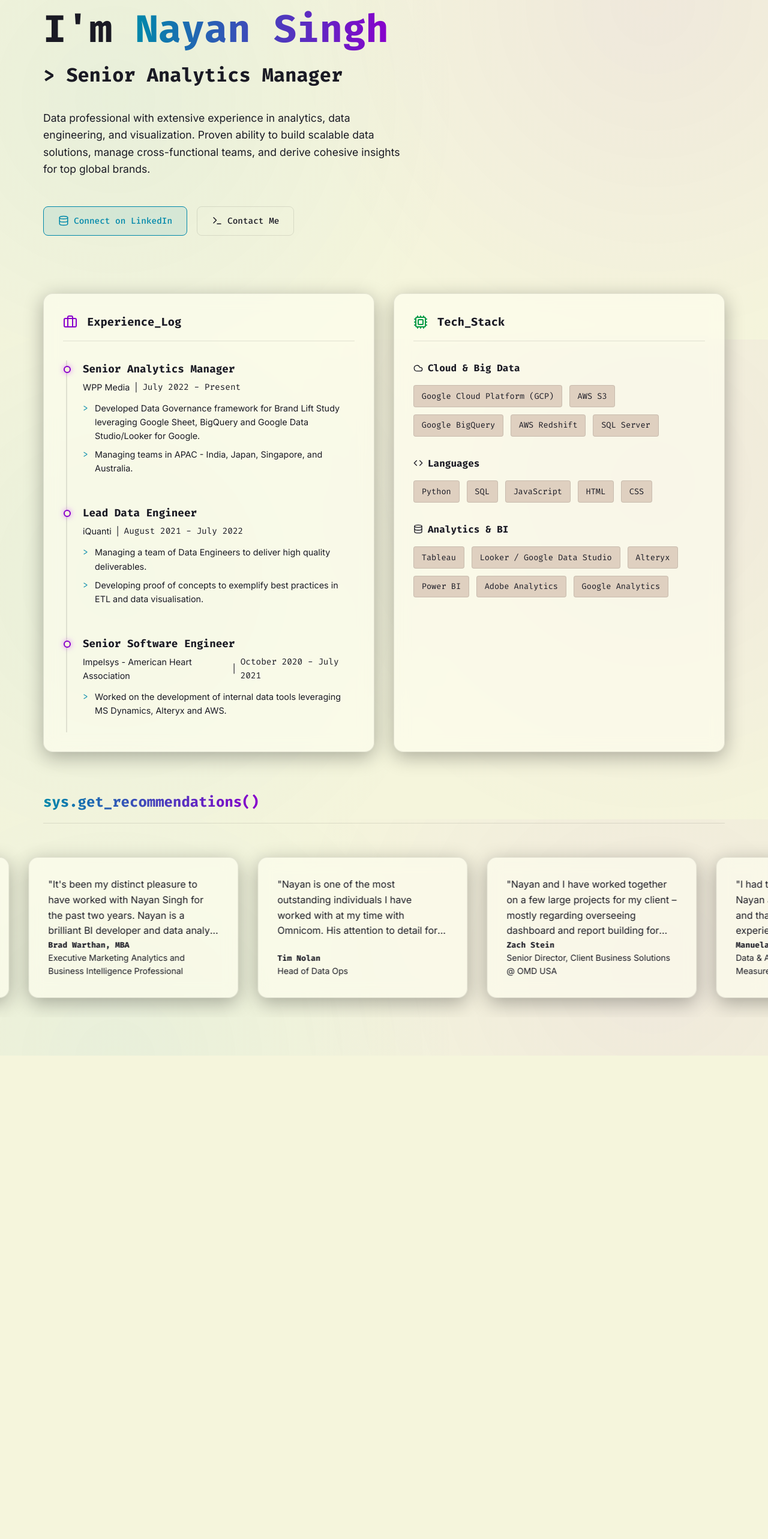
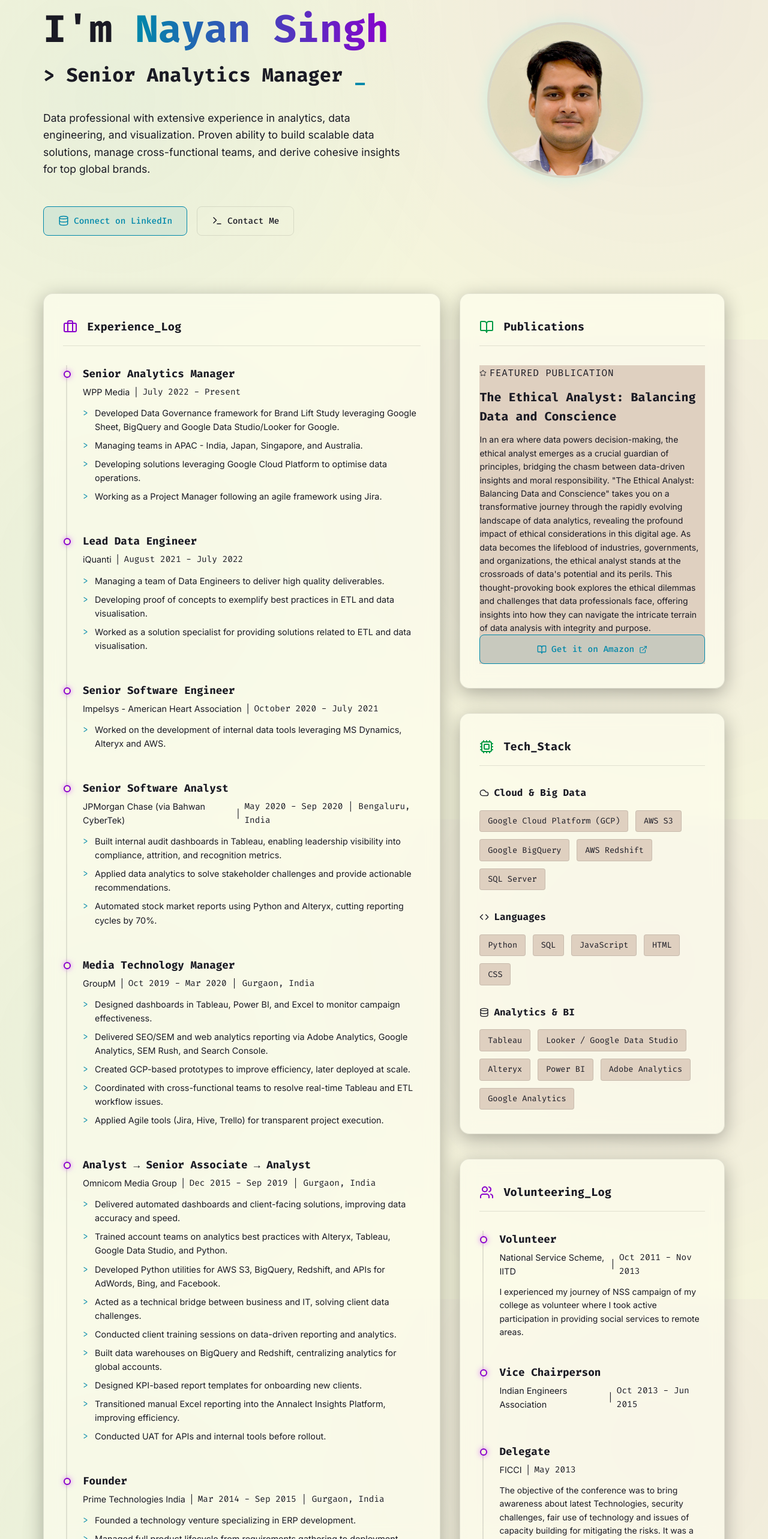
Before and after one commit to inayansingh/nayansingh, a React (Vite) app: page / in a window 1280 px wide. Shown: the part 234-2800 px from the top of the page at 60% size. Before the commit the page ends 1994 px from the top, so only its background shows below. Built offline with nearby package versions, Linux system fonts and the light colour scheme.

Commit message:
feat: enhance hero layout, photo, and update publications ui

```diff
--- a/index.html
+++ b/index.html
@@ -4,7 +4,7 @@
     <meta charset="UTF-8" />
     <link rel="icon" type="image/svg+xml" href="/vite.svg" />
     <meta name="viewport" content="width=device-width, initial-scale=1.0" />
-    <title>portfolio</title>
+    <title>Nayan Singh | Portfolio</title>
   </head>
   <body>
     <div id="root"></div>
--- a/src/data/userData.js
+++ b/src/data/userData.js
@@ -46,23 +46,84 @@ export const userData = {
     },
     {
       role: "Senior Software Analyst",
-      company: "Bahwan CyberTek Consulting - JPMorgan Chase & Co",
-      period: "May 2020 - October 2020",
+      company: "JPMorgan Chase (via Bahwan CyberTek)",
+      period: "May 2020 - Sep 2020 | Bengaluru, India",
       highlights: [
-        "Developing internal audit dashboard for Managers.",
-        "Solving management problems leveraging data analytics and Tableau.",
-        "Automating manual stock market reports for BAU teams using Alteryx and Python."
+        "Built internal audit dashboards in Tableau, enabling leadership visibility into compliance, attrition, and recognition metrics.",
+        "Applied data analytics to solve stakeholder challenges and provide actionable recommendations.",
+        "Automated stock market reports using Python and Alteryx, cutting reporting cycles by 70%."
       ]
     },
     {
-      role: "Media Activation Manager",
+      role: "Media Technology Manager",
       company: "GroupM",
-      period: "October 2019 - March 2020",
+      period: "Oct 2019 - Mar 2020 | Gurgaon, India",
       highlights: [
-        "Created Analytics Dashboards in Excel, Tableau and Power BI.",
-        "Responsible for Cleaning, Manipulating, and Processing large datasets along with EDA, Data modelling, and Enterprise deployment using BigQuery or Redshift.",
-        "Created scalable application prototypes to drive efficiency and enterprise deployment in GCP."
+        "Designed dashboards in Tableau, Power BI, and Excel to monitor campaign effectiveness.",
+        "Delivered SEO/SEM and web analytics reporting via Adobe Analytics, Google Analytics, SEM Rush, and Search Console.",
+        "Created GCP-based prototypes to improve efficiency, later deployed at scale.",
+        "Coordinated with cross-functional teams to resolve real-time Tableau and ETL workflow issues.",
+        "Applied Agile tools (Jira, Hive, Trello) for transparent project execution."
       ]
+    },
+    {
+      role: "Analyst → Senior Associate → Analyst",
+      company: "Omnicom Media Group",
+      period: "Dec 2015 - Sep 2019 | Gurgaon, India",
+      highlights: [
+        "Delivered automated dashboards and client-facing solutions, improving data accuracy and speed.",
+        "Trained account teams on analytics best practices with Alteryx, Tableau, Google Data Studio, and Python.",
+        "Developed Python utilities for AWS S3, BigQuery, Redshift, and APIs for AdWords, Bing, and Facebook.",
+        "Acted as a technical bridge between business and IT, solving client data challenges.",
+        "Conducted client training sessions on data-driven reporting and analytics.",
+        "Built data warehouses on BigQuery and Redshift, centralizing analytics for global accounts.",
+        "Designed KPI-based report templates for onboarding new clients.",
+        "Transitioned manual Excel reporting into the Annalect Insights Platform, improving efficiency.",
+        "Conducted UAT for APIs and internal tools before rollout."
+      ]
+    },
+    {
+      role: "Founder",
+      company: "Prime Technologies India",
+      period: "Mar 2014 - Sep 2015 | Gurgaon, India",
+      highlights: [
+        "Founded a technology venture specializing in ERP development.",
+        "Managed full product lifecycle from requirements gathering to deployment.",
+        "Delivered customized ERP solutions to local businesses, gaining hands-on entrepreneurial experience."
+      ]
+    }
+  ],
+  volunteering: [
+    {
+      role: "Volunteer",
+      organization: "National Service Scheme, IITD",
+      period: "Oct 2011 - Nov 2013",
+      domain: "Environment",
+      description: "I experienced my journey of NSS campaign of my college as volunteer where I took active participation in providing social services to remote areas."
+    },
+    {
+      role: "Vice Chairperson",
+      organization: "Indian Engineers Association",
+      period: "Oct 2013 - Jun 2015",
+      domain: "Science and Technology",
+      description: ""
+    },
+    {
+      role: "Delegate",
+      organization: "FICCI",
+      period: "May 2013",
+      domain: "Science and Technology",
+      description: "The objective of the conference was to bring awareness about latest Technologies, security challenges, fair use of technology and issues of capacity building for mitigating the risks. It was a good learning experience for the participants to interact with various Scholars, Policymakers, Technology Experts, Venture Capitalists etc."
+    }
+  ],
+  publications: [
+    {
+      title: "The Ethical Analyst: Balancing Data and Conscience",
+      description: `In an era where data powers decision-making, the ethical analyst emerges as a crucial guardian of principles, bridging the chasm between data-driven insights and moral responsibility. "The Ethical Analyst: Balancing Data and Conscience" takes you on a transformative journey through the rapidly evolving landscape of data analytics, revealing the profound impact of ethical considerations in this digital age.
+
+As data becomes the lifeblood of industries, governments, and organizations, the ethical analyst stands at the crossroads of data's potential and its perils. This thought-provoking book explores the ethical dilemmas and challenges that data professionals face, offering insights into how they can navigate the intricate terrain of data analysis with integrity and purpose.`,
+      link: "https://www.amazon.com/dp/B0CJWWB5YL?ref_=cm_sw_r_mwn_dp_GCKARDM7DAYG20882P4F_1",
+      icon: "amazon"
     }
   ],
   education: [
--- a/src/pages/Home.css
+++ b/src/pages/Home.css
@@ -1,6 +1,40 @@
 .hero-section {
   padding: 4rem 0 6rem;
-  max-width: 800px;
+  max-width: 1000px;
+  display: flex;
+  align-items: center;
+  justify-content: space-between;
+  gap: 4rem;
+}
+
+.hero-content {
+  flex: 1;
+}
+
+.hero-image-wrapper {
+  flex-shrink: 0;
+  width: 260px;
+  height: 260px;
+  border-radius: 50%;
+  overflow: hidden;
+  border: 4px solid var(--glass-border);
+  box-shadow: 0 0 25px rgba(0, 240, 255, 0.15),
+              inset 0 0 25px rgba(0, 240, 255, 0.15);
+  transition: transform 0.4s ease, box-shadow 0.4s ease, border-color 0.4s ease;
+}
+
+.hero-image-wrapper:hover {
+  transform: translateY(-5px) scale(1.02);
+  border-color: var(--accent-cyan);
+  box-shadow: 0 0 35px rgba(0, 240, 255, 0.35),
+              inset 0 0 35px rgba(0, 240, 255, 0.35);
+}
+
+.hero-image {
+  width: 100%;
+  height: 100%;
+  object-fit: cover;
+  display: block;
 }
 
 .terminal-badge {
@@ -39,9 +73,24 @@
   gap: 1rem;
 }
 
+/* Dashboard Grid Layout */
+.dashboard-grid {
+  display: grid;
+  grid-template-columns: 1.2fr 0.8fr;
+  gap: 2rem;
+  align-items: start;
+}
+
+@media (min-width: 769px) {
+  .block-experience { grid-column: 1 / 2; grid-row: 1 / span 3; }
+  .block-publications { grid-column: 2 / 3; grid-row: 1; }
+  .block-skills { grid-column: 2 / 3; grid-row: 2; }
+  .block-volunteering { grid-column: 2 / 3; grid-row: 3; }
+}
+
 /* Section styling */
-.experience-section, .skills-section {
-  padding: 2rem;
+.dashboard-grid .glass-panel {
+  padding: 2.5rem 2rem;
 }
 
 .section-header {
@@ -136,6 +185,20 @@
   color: var(--accent-cyan);
   font-family: 'Fira Code', monospace;
 }
+/* Publication Card Styling */
+.publication-card {
+  transition: transform 0.3s ease, box-shadow 0.3s ease;
+}
+
+.publication-card:hover {
+  transform: translateY(-2px);
+  box-shadow: 0 8px 30px rgba(189, 0, 255, 0.1);
+}
+
+.publication-badge {
+  letter-spacing: 0.05em;
+  text-transform: uppercase;
+}
 
 /* Tags */
 .skill-groups {
@@ -226,6 +289,7 @@
 .line-clamp-4 {
   display: -webkit-box;
   -webkit-line-clamp: 4;
+  line-clamp: 4;
   -webkit-box-orient: vertical;
   overflow: hidden;
 }
@@ -238,5 +302,19 @@
 @media (max-width: 768px) {
   .hero-title { font-size: 2.5rem; }
   .hero-subtitle { font-size: 1.5rem; }
-  .grid { grid-template-columns: 1fr; }
+  .hero-section {
+    flex-direction: column-reverse;
+    text-align: center;
+    gap: 2rem;
+  }
+  .hero-actions {
+    justify-content: center;
+  }
+  .hero-image-wrapper {
+    width: 200px;
+    height: 200px;
+  }
+  .dashboard-grid {
+    grid-template-columns: 1fr;
+  }
 }
--- a/src/pages/Home.jsx
+++ b/src/pages/Home.jsx
@@ -1,6 +1,7 @@
 import React from 'react';
 import { userData } from '../data/userData';
-import { Terminal, Database, Code, Cloud, Cpu, Briefcase, GraduationCap } from 'lucide-react';
+import { Terminal, Database, Code, Cloud, Cpu, Briefcase, GraduationCap, Users, BookOpen, ExternalLink, Star } from 'lucide-react';
+import profileImg from '../assets/images/profile.jpg';
 import './Home.css';
 
 const Home = () => {
@@ -36,18 +37,22 @@ const Home = () => {
             </a>
           </div>
         </div>
+
+        <div className="hero-image-wrapper">
+          <img src={profileImg} alt="Nayan Singh Profile" className="hero-image" />
+        </div>
       </section>
 
-      <div className="grid grid-cols-2">
+      <div className="dashboard-grid mt-12">
         {/* Experience Section */}
-        <section className="experience-section glass-panel">
+        <section className="experience-section glass-panel block-experience">
           <div className="section-header">
             <Briefcase className="accent-icon" />
             <h3 className="font-mono">Experience_Log</h3>
           </div>
 
           <div className="timeline">
-            {userData.experience.slice(0, 3).map((exp, index) => (
+            {userData.experience.map((exp, index) => (
               <div key={index} className="timeline-item hover-glow">
                 <div className="timeline-dot"></div>
                 <div className="timeline-content">
@@ -58,7 +63,7 @@ const Home = () => {
                     <span className="period font-mono text-muted">{exp.period}</span>
                   </div>
                   <ul className="highlights text-secondary">
-                    {exp.highlights.slice(0, 2).map((highlight, i) => (
+                    {exp.highlights.map((highlight, i) => (
                       <li key={i}>{highlight}</li>
                     ))}
                   </ul>
@@ -68,8 +73,39 @@ const Home = () => {
           </div>
         </section>
 
+        {/* Publications Section */}
+        <section className="publications-section glass-panel block-publications">
+          <div className="section-header">
+            <BookOpen className="accent-icon-alt text-accent-purple" />
+            <h3 className="font-mono">Publications</h3>
+          </div>
+          <div className="flex flex-col gap-4">
+            {userData.publications.map((pub, index) => (
+              <div key={index} className="publication-card bg-bg-tertiary border border-glass-border rounded-lg p-5 relative overflow-hidden group">
+                <div className="publication-badge font-mono text-xs flex items-center gap-1 mb-3 text-accent-purple">
+                  <Star size={12} className="fill-current" />
+                  <span>FEATURED PUBLICATION</span>
+                </div>
+                <h4 className="text-xl text-primary font-bold mb-3 leading-tight group-hover:text-accent-purple transition-colors">{pub.title}</h4>
+
+                <div className="publication-desc-container my-4">
+                  <p className="text-secondary text-sm leading-relaxed whitespace-pre-line">
+                    {pub.description}
+                  </p>
+                </div>
+
+                <a href={pub.link} target="_blank" rel="noopener noreferrer" className="btn btn-primary w-full justify-center mt-2 group-hover:shadow-[0_0_15px_rgba(189,0,255,0.4)] transition-all">
+                  <BookOpen size={16} />
+                  <span>Get it on Amazon</span>
+                  <ExternalLink size={14} className="ml-1 opacity-70" />
+                </a>
+              </div>
+            ))}
+          </div>
+        </section>
+
         {/* Skills Section */}
-        <section className="skills-section glass-panel">
+        <section className="skills-section glass-panel block-skills">
           <div className="section-header">
             <Cpu className="accent-icon-alt" />
             <h3 className="font-mono">Tech_Stack</h3>
@@ -110,6 +146,35 @@ const Home = () => {
             </div>
           </div>
         </section>
+
+        {/* Volunteering Section */}
+        <section className="volunteering-section glass-panel block-volunteering">
+          <div className="section-header">
+            <Users className="accent-icon" />
+            <h3 className="font-mono">Volunteering_Log</h3>
+          </div>
+
+          <div className="timeline">
+            {userData.volunteering.map((vol, index) => (
+              <div key={index} className="timeline-item hover-glow">
+                <div className="timeline-dot"></div>
+                <div className="timeline-content">
+                  <h4 className="role text-primary font-mono">{vol.role}</h4>
+                  <div className="company-info text-secondary mb-2">
+                    <span className="company">{vol.organization}</span>
+                    <span className="separator">|</span>
+                    <span className="period font-mono text-muted">{vol.period}</span>
+                  </div>
+                  {vol.description && (
+                    <p className="text-secondary text-sm mt-2 leading-relaxed">
+                      {vol.description}
+                    </p>
+                  )}
+                </div>
+              </div>
+            ))}
+          </div>
+        </section>
       </div>
 
        {/* Recommendations Section */}
```
Also changed, not shown: src/assets/images/book_cover.png (added), src/assets/images/profile.jpg (added).
